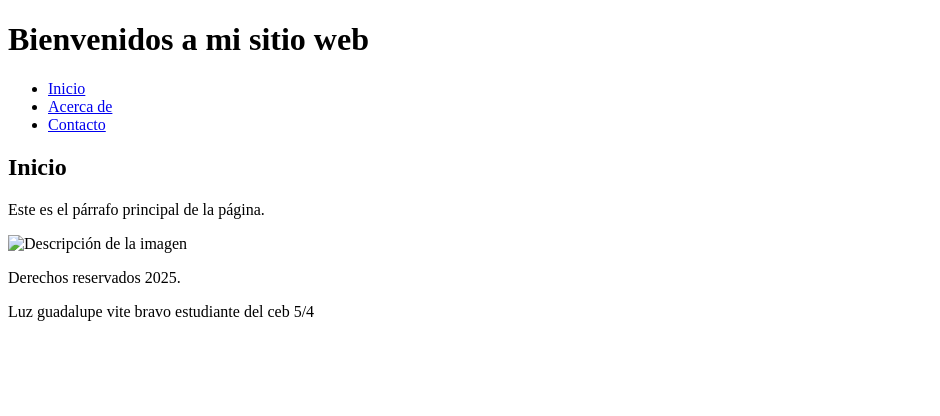
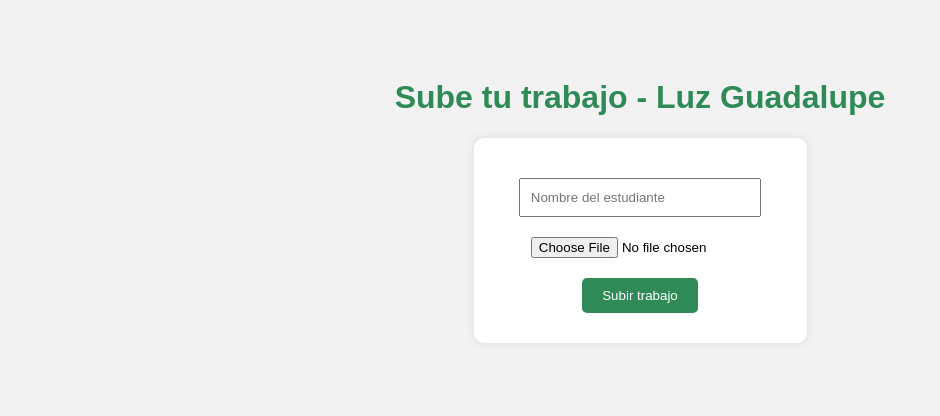
Before and after one commit to Luzg2006/luzg2006.github.io, a plain HTML site: page index.html in a window 1280 px wide. Shown: the whole page, without its empty margins (0-940 px from the left). Drawn offline with Linux system fonts and the light colour scheme.

Commit message:
Add files via upload

```diff
--- a/index.html
+++ b/index.html
@@ -1,29 +1,75 @@
 <!DOCTYPE html>
-<html>
+<html lang="es">
 <head>
-	<meta charset="UTF-8">
-	<title>Mi Primera Página Web</title>
+  <meta charset="UTF-8" />
+  <meta name="viewport" content="width=device-width, initial-scale=1.0"/>
+  <title>Subir Trabajos - Luz Guadalupe</title>
+  <style>
+    body {
+      font-family: Arial, sans-serif;
+      background: #f2f2f2;
+      text-align: center;
+      padding: 50px;
+    }
+
+    h1 {
+      color: #2e8b57;
+    }
+
+    form {
+      background: white;
+      padding: 30px;
+      border-radius: 10px;
+      display: inline-block;
+      box-shadow: 0 0 10px rgba(0,0,0,0.1);
+    }
+
+    input[type="text"],
+    input[type="file"] {
+      display: block;
+      margin: 10px auto;
+      padding: 10px;
+      width: 80%;
+    }
+
+    input[type="submit"] {
+      background-color: #2e8b57;
+      color: white;
+      border: none;
+      padding: 10px 20px;
+      border-radius: 5px;
+      cursor: pointer;
+    }
+
+    #resultado {
+      margin-top: 20px;
+      color: #333;
+    }
+  </style>
 </head>
 <body>
-	<header>
-    	<h1>Bienvenidos a mi sitio web</h1>
-	</header>
-	<nav>
-    	<ul>
-        	<li><a href="#inicio">Inicio</a></li>
-        	<li><a href="#acerca">Acerca de</a></li>
-        	<li><a href="#contacto">Contacto</a></li>
-    	</ul>
-	</nav>
-	<section id="inicio">
-    	<h2>Inicio</h2>
-    	<p>Este es el párrafo principal de la página.</p>
-    	<img src="imagen.jpg" alt="Descripción de la imagen">
-	</section>
-	<footer>
-    	<p>Derechos reservados 2025.</p>
-	</footer>
+
+  <h1>Sube tu trabajo - Luz Guadalupe</h1>
+
+  <form id="formulario">
+    <input type="text" placeholder="Nombre del estudiante" required />
+    <input type="file" id="archivo" required />
+    <input type="submit" value="Subir trabajo" />
+  </form>
+
+  <div id="resultado"></div>
+
+  <script>
+    document.getElementById("formulario").addEventListener("submit", function(e) {
+      e.preventDefault();
+      const archivo = document.getElementById("archivo").files[0];
+      if (archivo) {
+        document.getElementById("resultado").textContent = `Archivo "${archivo.name}" subido correctamente.`;
+      } else {
+        document.getElementById("resultado").textContent = "Por favor, selecciona un archivo.";
+      }
+    });
+  </script>
+
 </body>
 </html>
-Luz guadalupe vite bravo
-estudiante del ceb 5/4
```
